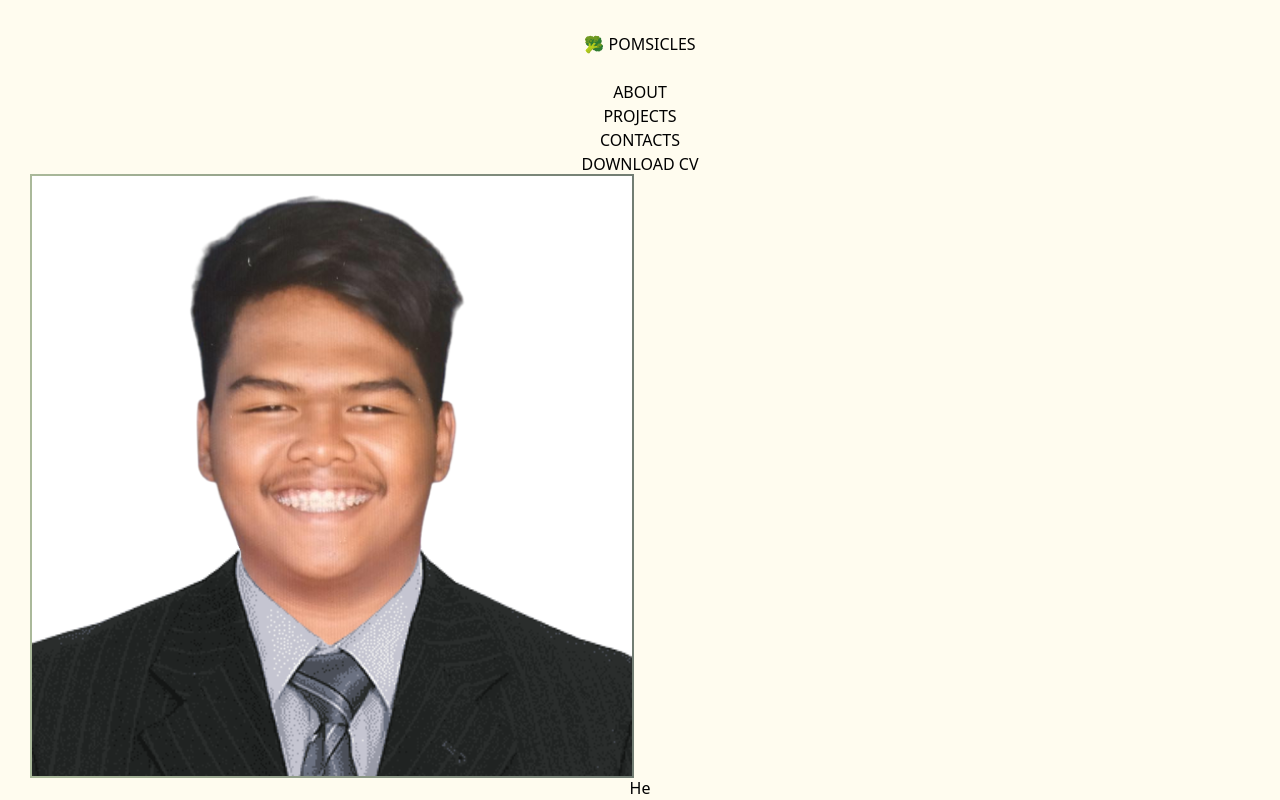
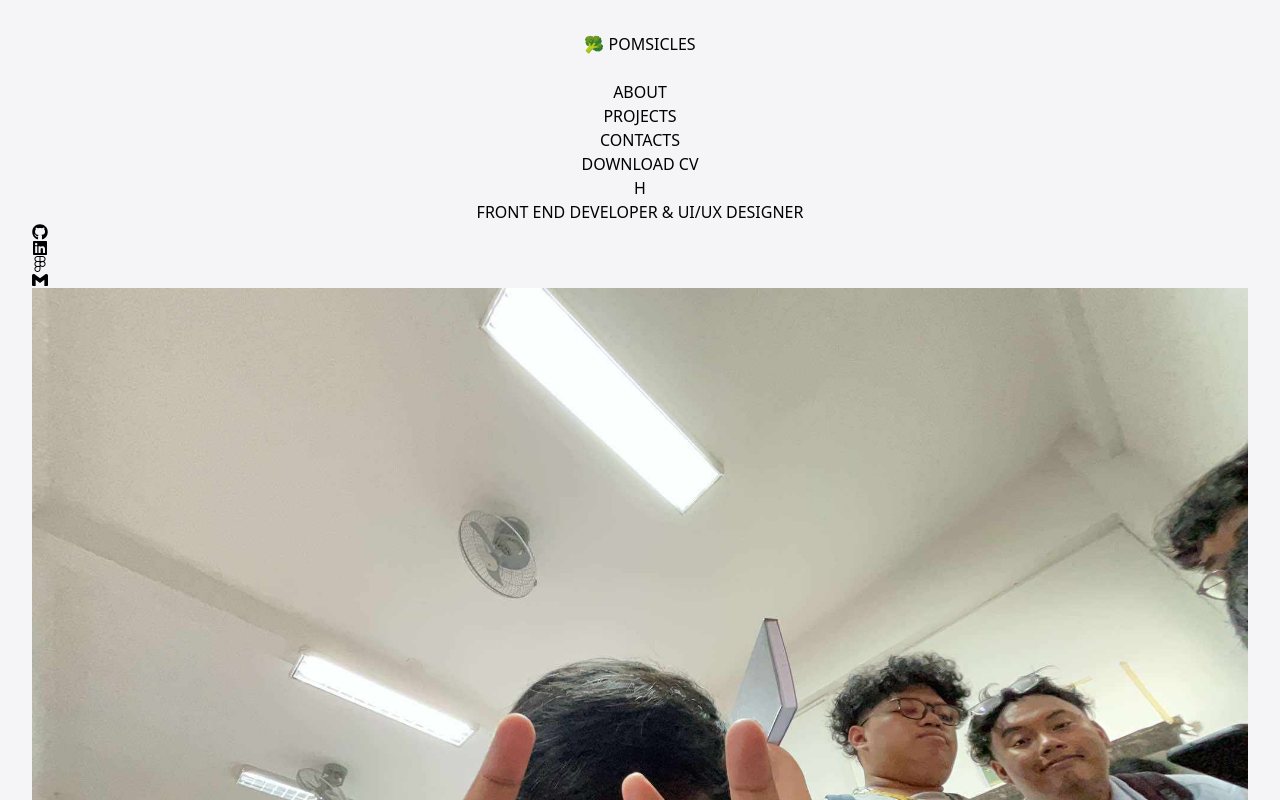
Before and after one commit to dreiiiur/Poms-Portfolio, a React (Vite) app: page / in a window 1280 px wide. Shown: the top 800 px of the page. Built offline with nearby package versions, Linux system fonts and the light colour scheme.

Commit message:
feat : updated layout

```diff
--- a/src/App.css
+++ b/src/App.css
@@ -1,9 +1,9 @@
 #root {
-  max-width: 1920px;
+  max-width: 100%;
   margin: 0 auto;
   padding: 2rem;
   text-align: center;
-  background-color: #FFFCEF;
+  background-color: #F5F5F7;
 }
 
 .logo {
--- a/src/App.jsx
+++ b/src/App.jsx
@@ -23,6 +23,12 @@ import { SiGmail } from "react-icons/si";
 
 import { motion } from "framer-motion";
 import { Typewriter } from "react-simple-typewriter";
+
+import { FaUser } from "react-icons/fa";
+import { GrProjects } from "react-icons/gr";
+import { FaMailBulk } from "react-icons/fa";
+
+
 
 import jsPDF from 'jspdf';
 
@@ -53,7 +59,7 @@ function App() {
 
   return (
     <>
-      <div className="min-h-screen flex flex-col bg-[#FFFDF0 max-w-7xl mx-auto" id="home">
+      <div className="min-h-screen flex flex-col bg-[#FFFDF0 max-w-screen mx-auto" id="home">
         <header className="gap-4 sticky top-0 bg-transparent bg-opacity-70 backdrop-blur-md z-50">
           <nav className="flex justify-between items-center gap-4 rounded-lg max-w-screen bg-transparent p-4">
             <div className="text-2xl font-black text-[#727D73] tracking-wide">
@@ -96,7 +102,7 @@ function App() {
               </li>
               <li>
                 <a href="./Poma-Andrei-John.V.CV.pdf" target="_blank" className="hover:text-[#c2ffc7]" download>
-                  <button className="bg-[#AAB99A] text-[#F0F0D7] rounded-lg px-6 py-2 flex items-center gap-2 hover:bg-[#727D73] hover:text-[#D0DDD0]">
+                  <button className="bg-[#AAB99A] text-[#F0F0D7] rounded-lg px-6 py-2 flex items-center gap-2 hover:bg-[#727D73] hover:text-white">
                     DOWNLOAD CV
                   </button>
                 </a>
@@ -108,7 +114,7 @@ function App() {
 
         {/* Mobile Menu */}
         {isMenuOpen && (
-          <div className="fixed inset-0 bg-[#727D73] bg-opacity-90 flex flex-col items-center justify-center z-50">
+          <div className="fixed inset-0 bg-[#686D76] bg-opacity-90 flex flex-col items-center justify-center z-50">
             {/* Close Button */}
             <button
               onClick={toggleMenu}
@@ -133,7 +139,8 @@ function App() {
 
             {/* Menu Items */}
             <ul className="flex flex-col items-center gap-6 text-white text-xl font-bold">
-              <li>
+              <li className="flex items-center gap-2 text-white text-xl font-bold">
+                <FaUser className="text-white" />
                 <Link
                   to="about"
                   smooth={true}
@@ -141,10 +148,11 @@ function App() {
                   className="hover:text-[#AAB99A] cursor-pointer"
                   onClick={toggleMenu}
                 >
-                  ABOUT
+                  About
                 </Link>
               </li>
-              <li>
+              <li className="flex items-center gap-2 text-white text-xl font-bold">
+                <GrProjects className="text-white" />
                 <Link
                   to="projects"
                   smooth={true}
@@ -152,10 +160,11 @@ function App() {
                   className="hover:text-[#AAB99A] cursor-pointer"
                   onClick={toggleMenu}
                 >
-                  PROJECTS
+                  Projects
                 </Link>
               </li>
-              <li>
+              <li className="flex items-center gap-2 text-white text-xl font-bold">
+                <FaMailBulk className="text-white" />
                 <Link
                   to="contacts"
                   smooth={true}
@@ -163,7 +172,7 @@ function App() {
                   className="hover:text-[#AAB99A] cursor-pointer"
                   onClick={toggleMenu}
                 >
-                  CONTACTS
+                  Contacts
                 </Link>
               </li>
               <li>
@@ -181,42 +190,48 @@ function App() {
         )}
 
 
+        {/* Hero Section */}
+        <motion.div
+          className="relative w-full min-h-screen flex items-center justify-center overflow-hidden"
+          initial={{ opacity: 0 }}
+          animate={{ opacity: 1 }}
+          transition={{ duration: 0.8, ease: "easeOut" }}
+        >
+          {/* Parallax Background */}
+          <div
+            className="absolute inset-0 bg-cover bg-center"
+            style={{
+              backgroundImage: "url('./haha.jpg')",
+              backgroundAttachment: "fixed",
+              backgroundSize: "cover",
+              backgroundPosition: "center",
+            }}
+          ></div>
+          {/* Gradient Overlay */}
+          <div className="absolute inset-0 bg-gradient-to-b from-black/50 to-black/70"></div>
+
           {/* Content Section */}
           <motion.div
-          className="flex flex-row items-center w-full min-h-screen bg-transparent rounded-xl"
-          initial={{ opacity: 0, y: 50 }} // Animation starts hidden and moved down
-          animate={{ opacity: 1, y: 0 }} // Ends visible and in the correct position
-          transition={{ duration: 0.8, ease: "easeOut" }} // Timing for smooth animation
+            className="relative z-10 flex flex-col items-center text-center text-white gap-8 max-w-4xl px-4"
+            initial={{ opacity: 0, y: 50 }}
+            animate={{ opacity: 1, y: 0 }}
+            transition={{ duration: 1, ease: "easeOut" }}
           >
-          <div className="flex flex-col text-center text-[#727D73] bg-transparent gap-8 max-w-3xl mx-auto">
-            <motion.img
-              src="./portfolio.png"
-              alt="poms"
-              className="w-96 h-auto mx-auto mb-4 rounded-full md:w-120 lg:w-144 hover:scale-105 transition-transform duration-300 border-2 border-[#727D73] bg-[#F0F0D7]"
-              style={{
-                borderImage:
-                  "linear-gradient(to right, #AAB99A, #727D73) 1 100%",
-                borderImageSlice: "1",
-                borderImageWidth: "2px",
-                borderImageOutset: "2px",
-                borderImageRepeat: "stretch",
-              }}
-              whileHover={{ scale: 1.1 }} // Slight zoom on hover
-              transition={{ type: "spring", stiffness: 300 }}
-            />
 
+
+
+            {/* Title */}
+            {/* Introductory Text */}
             <motion.div
-              className="leading-relaxed text-[#727D73] w-full max-w-3xl text-2xl md:text-3xl font-mono font-semibold"
-              initial={{ opacity: 0, y: 150 }} // Start farther down for slower feel
+              className="text-white text-4xl md:text-5xl font-mono font-semibold"
+              initial={{ opacity: 0, y: 150 }}
               animate={{ opacity: 1, y: 0 }}
-              exit={{ opacity: 0, y: -150 }} // Smooth exit upwards
               transition={{
-                delay: 0, // Increased delay for staggering
-                duration: 1, // Extended duration for ultra-smooth motion
-                ease: [0.2, 0.8, 0.2, 1], // Smoother cubic-bezier easing
+                delay: 0.5,
+                duration: .5,
+                ease: [0.2, 1, 0.2, 1],
               }}
             >
-              <span>
               <Typewriter
                 words={[
                   "Kamusta? Ako si Andrei!",
@@ -225,70 +240,64 @@ function App() {
                   "こんにちは、私はアンドレイです。",
                 ]}
                 loop={Infinity}
-                  typeSpeed={100} // Slower typing speed
-                  deleteSpeed={60} // Slower deleting speed
-                  delaySpeed={2000} // Delay between words
+                typeSpeed={100}
+                deleteSpeed={60}
+                delaySpeed={2000}
               />
-              </span>
             </motion.div>
-
             <motion.p
-              className="leading-relaxed text-2xl md:text-4xl lg:text-4xl  font-bold text-[#AAB99A] ease-linear"
+              className="text-[#E7F0DC] text-4xl md:text-5xl lg:text-6xl font-bold font-mono"
               initial={{ opacity: 0 }}
               animate={{ opacity: 1 }}
-              transition={{ delay: .5, duration: 4 }}
+              transition={{ delay: 1, duration: 1.5 }}
             >
-              Front-End Developer & UI/UX Designer
+              FRONT END DEVELOPER & UI/UX DESIGNER
             </motion.p>
 
+            {/* Social Links */}
             <motion.div
-              className="flex flex-wrap items-center justify-center gap-4 text-lg md:text-xl md:gap-8 lg:gap-12"
-              initial={{ opacity: 0, y: 150 }} // Start farther away for slow entry
+              className="flex flex-wrap items-center justify-center gap-6 text-2xl md:text-3xl"
+              initial={{ opacity: 0, y: 150 }}
               animate={{ opacity: 1, y: 0 }}
-              exit={{ opacity: 0, y: -150 }} // Exit animation for smooth upwards motion
               transition={{
-                delay: 1, // Larger delay to stagger after the first animation
-                duration: 1, // Even longer duration for smooth entry
-                ease: [0.3, 0.7, 0.3, 1], // Softer cubic-bezier easing for natural feel
+                delay: 1.5,
+                duration: 1,
+                ease: [0.3, 0.7, 0.3, 1],
               }}
             >
               {[
                 {
                   href: "https://github.com/dreiiiur",
-                  icon: <FaGithub className="text-3xl md:text-4xl font-light text-[#727D73] mr-2" />,
-                  textColor: "text-white",
+                  icon: <FaGithub className="text-3xl md:text-4xl text-white mr-2 hover:text-[#CDC1FF]" />,
                   target: "_blank",
                 },
                 {
                   href: "https://www.linkedin.com/in/andreipoma/",
-                  icon: <FaLinkedin className="text-3xl md:text-4xl font-light text-[#727D73] mr-2" />,
-                  textColor: "text-white",
+                  icon: <FaLinkedin className="text-3xl md:text-4xl text-white mr-2 hover:text-[#9ACBD0]" />,
                   target: "_blank",
                 },
                 {
                   href: "https://www.figma.com/design/TWjRPaDvVcWr8126zL050R/Susihon-ta-Malaybalay?m=auto&t=gpOC35CdVSYqT0x4-1",
-                  icon: <FaFigma className="text-3xl md:text-4xl font-light text-[#727D73] mr-2" />,
-                  textColor: "text-white",
+                  icon: <FaFigma className="text-3xl md:text-4xl text-white mr-2 hover:text-yellow-500" />,
                   target: "_blank",
                 },
                 {
                   href: "mailto:andreipoma1220@gmail.com",
-                  icon: <SiGmail className="text-3xl md:text-4xl font-light text-[#727D73] mr-2" />,
-                  textColor: "text-white",
+                  icon: <SiGmail className="text-3xl md:text-4xl text-white mr-2 hover:text-[#D2665A]" />,
                   target: "_blank",
                 },
               ].map((link, index) => (
                 <a
                   key={index}
                   href={link.href}
-                  className={`flex items-center ${link.textColor} font-semibold hover:text-[#C2FFC7]`}
+                  className="flex items-center hover:text-[#FFF] transition-colors duration-300"
+                  target={link.target}
                 >
                   {link.icon}
-                  <span className="hidden sm:inline">{link.text}</span>
                 </a>
               ))}
             </motion.div>
-          </div>
+          </motion.div>
         </motion.div>
 
 
@@ -303,19 +312,19 @@ function App() {
         >
           {/* Left Section - Profile Picture */}
           <motion.div
-            className="flex justify-center items-center"
+            className="flex justify-center items-center md:w-1/2"
             variants={fadeIn}
           >
             <img
               src="./pis.jpg"
               alt="Profile"
-              className="w-75 h-70 md:w-screen md:h-1/2 object-cover shadow rounded-xl border-2 border-[#AAB99A]"
+              className="w-75 h-70 md:w-screen md:h-1/2 object-cover shadow rounded-xl"
             />
           </motion.div>
 
           {/* Right Section - Content */}
           <motion.div
-            className="flex flex-col text-left text-[#727D73] gap-6 max-w-3xl"
+            className="flex flex-col text-left text-[#727D73] gap-6 max-w-3xl md:w-1/2"
             variants={fadeIn}
           >
             <p className="text-2xl md:text-3xl lg:text-4xl font-bold text-[#AAB99A] font-mono">
@@ -387,7 +396,7 @@ function App() {
               ></div>
               <div className="flex flex-col items-start text-left w-full p-6">
                 <p className="text-2xl font-bold text-[#AAB99A]">Nature Ninjas</p>
-                <p className="text-lg text-[#727D73]">Front-End Developer</p>
+                <p className="text-lg text-[#727D73]">Climate Awareness Website for Kids</p>
                 <ul className="flex flex-col items-start gap-2 mt-4">
                   <li className="flex items-start gap-2">
                     <FaCode className="text-2xl text-gray-600" />
@@ -418,7 +427,7 @@ function App() {
               ></div>
               <div className="flex flex-col items-start text-left w-full p-6">
                 <p className="text-2xl font-bold text-[#B43F3F]">Susihon Ta Malaybalay</p>
-                <p className="text-lg text-[#727D73]">UI/UX Designer</p>
+                <p className="text-lg text-[#727D73]">Prototype of a Malaybalay Trail</p>
                 <ul className="flex flex-col items-start gap-2 mt-4">
                   <li className="flex items-start gap-2">
                     <FaFigma className="text-2xl text-gray-600" />
```
Also changed, not shown: public/bggarden.jpg (added), public/haha.jpg (added). Lines whose indentation alone changed are shown as unchanged.
